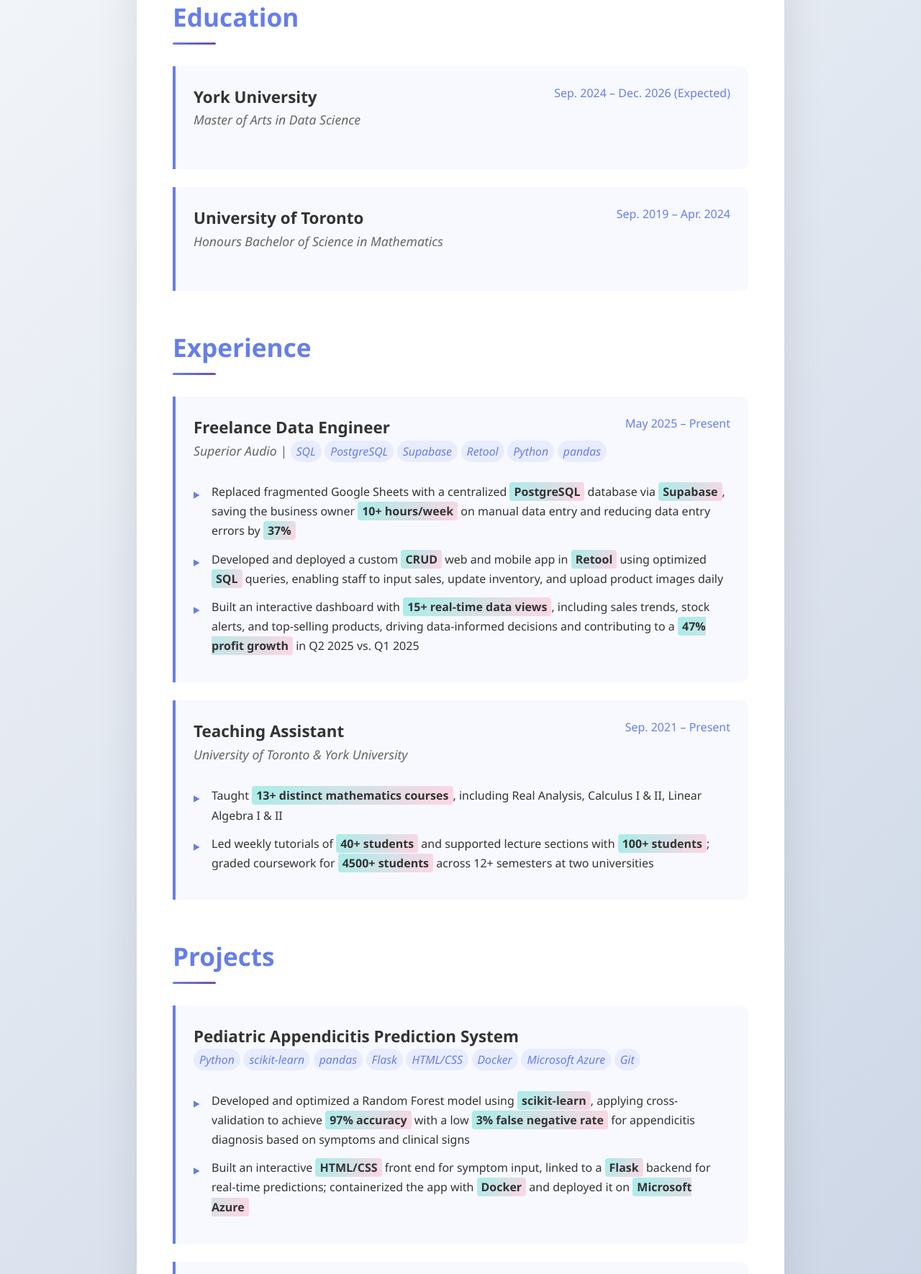
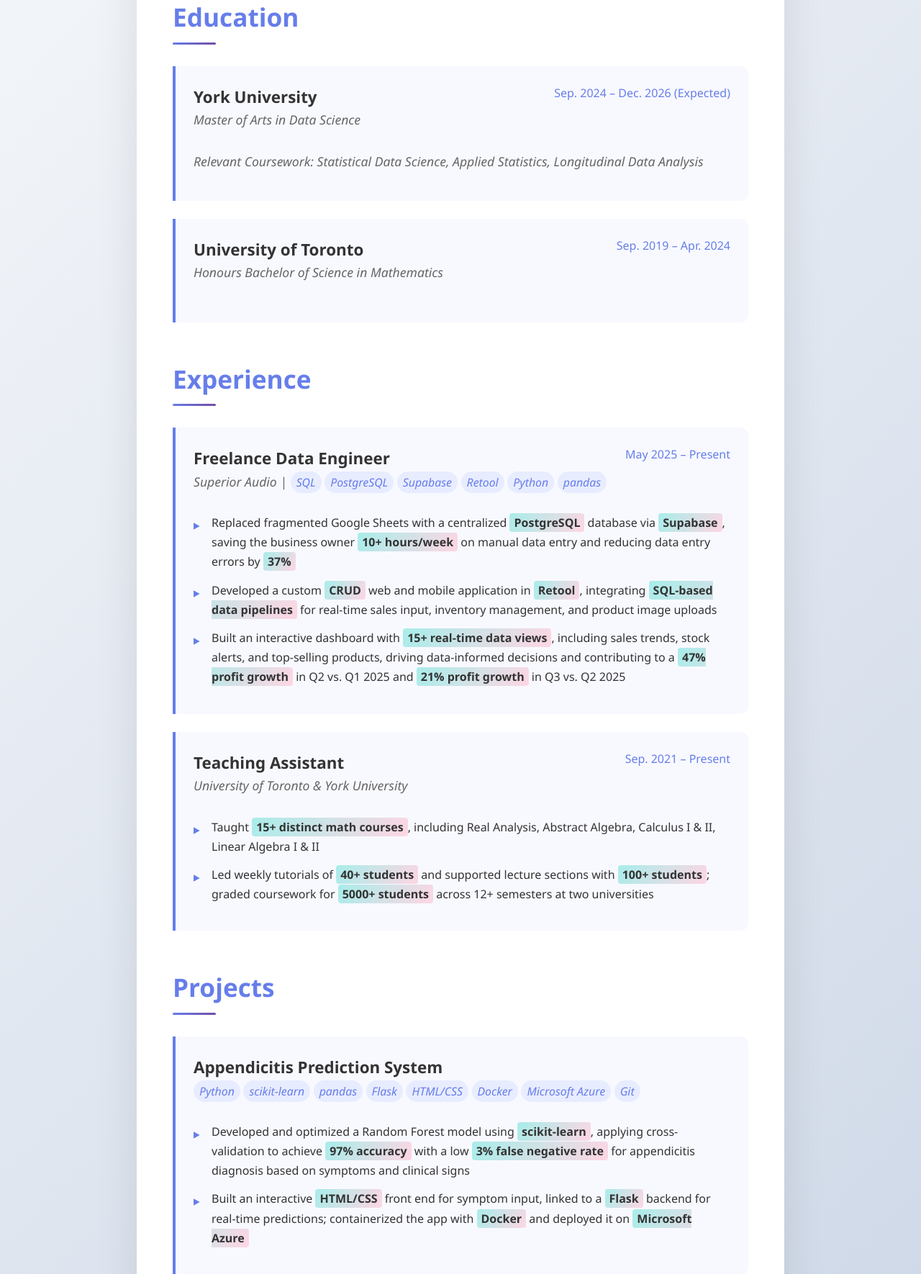
Before and after one commit to danieldema/cloud-resume, a Flask app: page / in a window 1280 px wide. Shown: the part 310-2080 px from the top of the page at 72% size. Run offline with Flask 3, Linux system fonts and the light colour scheme; data that the repository does not hold is empty.

Commit message:
updated resume

```diff
--- a/beanstalk/templates/index.html
+++ b/beanstalk/templates/index.html
@@ -427,6 +427,7 @@
                         </div>
                         <div class="item-date">Sep. 2024 – Dec. 2026 (Expected)</div>
                     </div>
+                    <div class="item-subtitle">Relevant Coursework: Statistical Data Science, Applied Statistics, Longitudinal Data Analysis</div>
                 </div>
 
                 <div class="education-item">
@@ -461,8 +462,8 @@
                     </div>
                     <ul class="achievements">
                         <li>Replaced fragmented Google Sheets with a centralized <span class="highlight">PostgreSQL</span> database via <span class="highlight">Supabase</span>, saving the business owner <span class="highlight">10+ hours/week</span> on manual data entry and reducing data entry errors by <span class="highlight">37%</span></li>
-                        <li>Developed and deployed a custom <span class="highlight">CRUD</span> web and mobile app in <span class="highlight">Retool</span> using optimized <span class="highlight">SQL</span> queries, enabling staff to input sales, update inventory, and upload product images daily</li>
-                        <li>Built an interactive dashboard with <span class="highlight">15+ real-time data views</span>, including sales trends, stock alerts, and top-selling products, driving data-informed decisions and contributing to a <span class="highlight">47% profit growth</span> in Q2 2025 vs. Q1 2025</li>
+                        <li>Developed a custom <span class="highlight">CRUD</span> web and mobile application in <span class="highlight">Retool</span>, integrating <span class="highlight">SQL-based data pipelines</span> for real-time sales input, inventory management, and product image uploads</li>
+                        <li>Built an interactive dashboard with <span class="highlight">15+ real-time data views</span>, including sales trends, stock alerts, and top-selling products, driving data-informed decisions and contributing to a <span class="highlight">47% profit growth</span> in Q2 vs. Q1 2025 and <span class="highlight">21% profit growth</span> in Q3 vs. Q2 2025</li>
                     </ul>
                 </div>
 
@@ -475,8 +476,8 @@
                         <div class="item-date">Sep. 2021 – Present</div>
                     </div>
                     <ul class="achievements">
-                        <li>Taught <span class="highlight">13+ distinct mathematics courses</span>, including Real Analysis, Calculus I & II, Linear Algebra I & II</li>
-                        <li>Led weekly tutorials of <span class="highlight">40+ students</span> and supported lecture sections with <span class="highlight">100+ students</span>; graded coursework for <span class="highlight">4500+ students</span> across 12+ semesters at two universities</li>
+                        <li>Taught <span class="highlight">15+ distinct math courses</span>, including Real Analysis, Abstract Algebra, Calculus I & II, Linear Algebra I & II</li>
+                        <li>Led weekly tutorials of <span class="highlight">40+ students</span> and supported lecture sections with <span class="highlight">100+ students</span>; graded coursework for <span class="highlight">5000+ students</span> across 12+ semesters at two universities</li>
                     </ul>
                 </div>
             </section>
@@ -487,7 +488,7 @@
                 <div class="project-item">
                     <div class="item-header">
                         <div>
-                            <div class="item-title">Pediatric Appendicitis Prediction System</div>
+                            <div class="item-title">Appendicitis Prediction System</div>
                             <div class="item-subtitle">
                                 <span class="skills-tag">Python</span>
                                 <span class="skills-tag">scikit-learn</span>
@@ -522,6 +523,26 @@
                         <li>Found that socioeconomic status boosts baseline cognition but is linked to faster decline over time through significant interactions with age and brain volume (<span class="highlight">p-values < 0.002</span>)</li>
                     </ul>
                 </div>
+
+                <div class="project-item">
+                    <div class="item-header">
+                        <div>
+                            <div class="item-title">Cloud Resume</div>
+                            <div class="item-subtitle">
+                                <span class="skills-tag">Python</span>
+                                <span class="skills-tag">Flask</span>
+                                <span class="skills-tag">AWS</span>
+                                <span class="skills-tag">Git</span>
+                                <span class="skills-tag">MySQL</span>
+                                <span class="skills-tag">HTML/CSS</span>
+                            </div>
+                        </div>
+                    </div>
+                    <ul class="achievements">
+                        <li>Developed and deployed a <span class="highlight">Flask web application</span> on <span class="highlight">AWS Elastic Beanstalk</span> with <span class="highlight">RDS MySQL</span> backend and automated <span class="highlight">CI/CD via GitHub Actions</span></li>
+                        <li>Designed a responsive <span class="highlight">HTML/CSS interface</span>, enabling users to view a live visitor counter, download a PDF version of the resume, and explore daily visit trends with month/year filters powered by <span class="highlight">SQL aggregation queries</span></li>
+                    </ul>
+                </div>
             </section>
 
             <section class="section">
@@ -533,7 +554,7 @@
                     </div>
                     <div class="skill-category">
                         <div class="skill-title">Libraries & Frameworks</div>
-                        <div class="skill-list">scikit-learn, pandas, NumPy, Matplotlib, Flask, XGBoost</div>
+                        <div class="skill-list">scikit-learn, pandas, NumPy, Matplotlib, NLTK, Flask, XGBoost</div>
                     </div>
                     <div class="skill-category">
                         <div class="skill-title">Tools & Platforms</div>
@@ -541,7 +562,7 @@
                     </div>
                     <div class="skill-category">
                         <div class="skill-title">Databases & Cloud</div>
-                        <div class="skill-list">PostgreSQL, Supabase, Microsoft Azure, Retool</div>
+                        <div class="skill-list">PostgreSQL, MySQL, AWS, Microsoft Azure, Supabase, Retool</div>
                     </div>
                 </div>
             </section>
```
Also changed, not shown: templates/index.html (+6 -6 lines), 1 other file.
